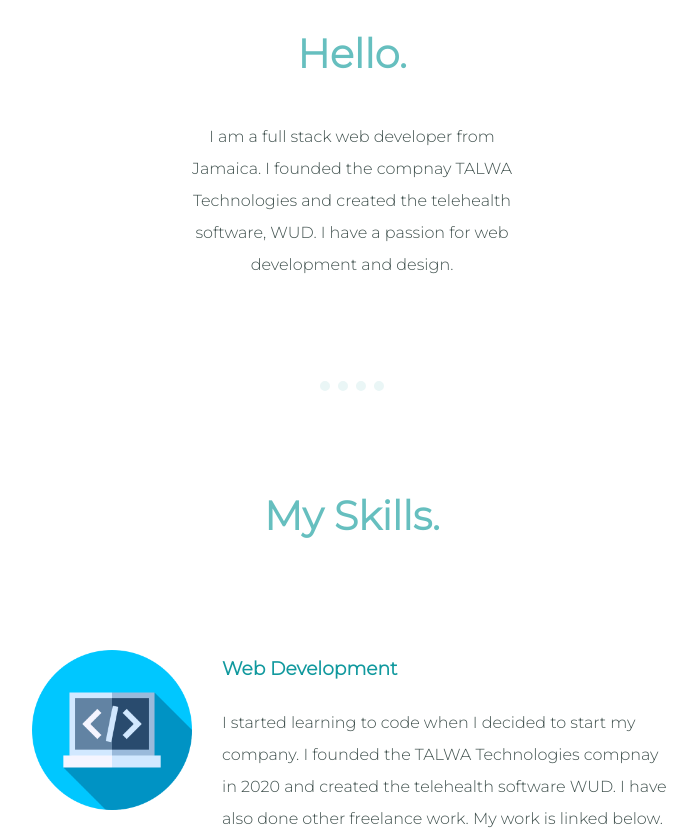
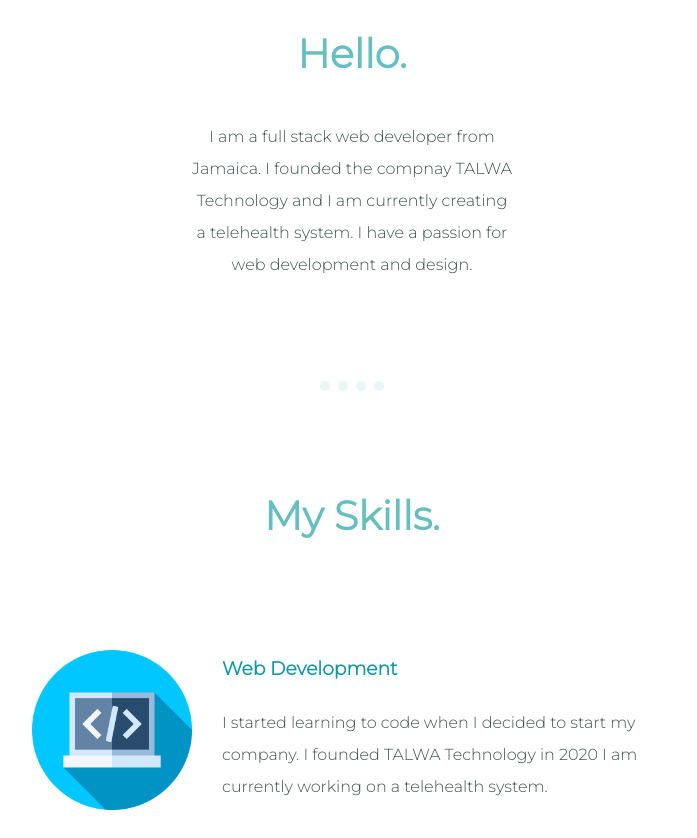
Before and after one commit to vishaunj/mypersonalsite, a plain HTML site: page index.html in a window 1280 px wide. Shown: the part 1120-1958 px from the top of the page, without its empty margins (288-985 px from the left). Drawn offline with Linux system fonts and the light colour scheme.

Commit message:
Update index.html
Corrected information in my bio.

```diff
--- a/index.html
+++ b/index.html
@@ -21,7 +21,7 @@
     <div class="profile">
       <img src="images/vishaun.png" alt="profile-picture">
       <h2>Hello.</h2>
-      <p class="intro-paragraph">I am a full stack web developer from Jamaica. I founded the compnay TALWA Technologies and created the telehealth software, WUD. I have a passion for web development and design.</p>
+      <p class="intro-paragraph">I am a full stack web developer from Jamaica. I founded the compnay TALWA Technology and I am currently creating a telehealth system. I have a passion for web development and design.</p>
     </div>
     <hr>
     <div class="skills">
@@ -30,7 +30,7 @@
       <div class="skill-row">
         <img class="code" src="images/code.png" alt="code">
         <h3>Web Development</h3>
-        <p>I started learning to code when I decided to start my company. I founded the TALWA Technologies compnay in 2020 and created the telehealth software WUD. I have also done other freelance work. My work is linked below.</p>
+        <p>I started learning to code when I decided to start my company. I founded TALWA Technology in 2020 I am currently working on a telehealth system.</p>
       </div>
 
       <div class="skill-row">
@@ -50,7 +50,7 @@
     <div class="contact-me">
       <h2>Get In Touch</h2>
       <h3>I am available for freelance services.</h3>
-      <p class="outro-paragraph">If you are in need of webdevelpment services or would like to <br> subscribe to my telehealth software please contact me.</p>
+      <p class="outro-paragraph">If you are in need of webdevelpment services or would like to <br> subscribe to my telehealth system please contact me.</p>
       <a class="btn" href="mailto:vishaunj@gmail.com">CONTACT ME</a>
     </div>
   </div>
```
